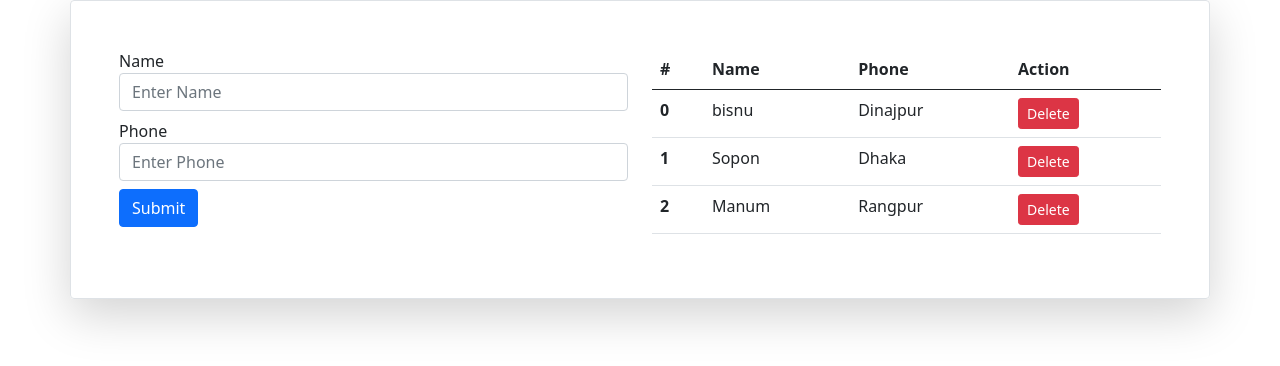
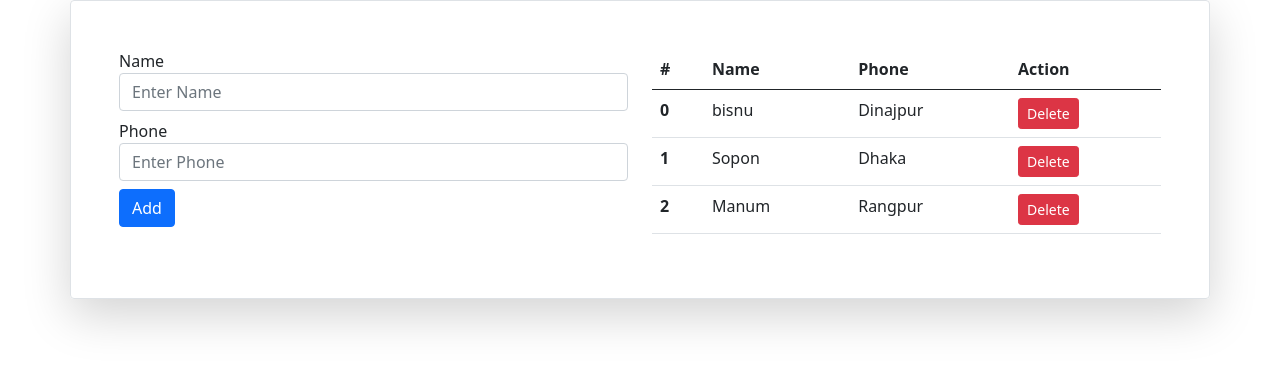
Before and after one commit to bisnukundu/Todo_Application_React_JS, a React (Create React App) app: page / in a window 1280 px wide. Shown: the top 366 px of the page. Built offline with nearby package versions, Linux system fonts and the light colour scheme.

Commit message:
now add button is working

```diff
--- a/public/index.html
+++ b/public/index.html
@@ -24,7 +24,7 @@
       work correctly both with client-side routing and a non-root public URL.
       Learn how to configure a non-root public URL by running `npm run build`.
     -->
-    <title>React App</title>
+    <title>TODO App</title>
   </head>
   <body>
     <noscript>You need to enable JavaScript to run this app.</noscript>
--- a/src/App.js
+++ b/src/App.js
@@ -4,24 +4,46 @@ import Form from './components/form';
 import Table from './components/table';
 
 class App extends React.Component {
+
   state = {
-    nam:"",
-    address:"Dhaka",
-    contacts:[
+    nam: "",
+    address: "",
+    contacts: [
       { name: "bisnu", address: "Dinajpur" },
       { name: "Sopon", address: "Dhaka" },
       { name: "Manum", address: "Rangpur" }
     ]
   }
-  nameC(e){
 
+
+  nameC = e => {
+    let na = e.target.value;
+    this.setState({ nam: na });
   }
+
+  addC = e => {
+    let add = e.target.value;
+    this.setState({ address: add });
+  }
+
+  save = e => {
+    // e.preventdefault()
+    e.preventDefault();
+    let obj = { name: this.state.nam, address: this.state.address };
+    let newData = [...this.state.contacts, obj];
+    this.setState({
+      contacts: newData,
+      nam: '',
+      address: ''
+    })
+  }
+
   render() {
     return (
       <div className="container border mx-auto shadow-lg p-5 rounded">
         <div className="row">
           <div className="col-6">
-            <Form nam={this.state.nam} address={this.state.address} change={this.nameC} />
+            <Form sv={this.save} addC={this.addC} nam={this.state.nam} address={this.state.address} change={this.nameC} />
           </div>
           <div className="col-6">
             <Table data={this.state.contacts} />
--- a/src/components/form.jsx
+++ b/src/components/form.jsx
@@ -3,19 +3,19 @@ class Form extends React.Component {
     render() {
         return (
             <div>
-                <form>
+                <form onSubmit={this.props.sv}>
                     <div className="form-group mb-2">
 
                         <label htmlFor="name">Name</label>
-                        <input onChange={this.props.change} type="email" className="form-control" id="name"  placeholder="Enter Name" />
+                        <input value={this.props.nam} onChange={this.props.change} type="text" className="form-control" id="name"  placeholder="Enter Name" />
                     </div>
 
                     <div className="form-group mb-2">
                         <label htmlFor="phone">Phone</label>
-                        <input type="password" className="form-control" id="phone" placeholder="Enter Phone" />
+                        <input value={this.props.address} onChange={this.props.addC} type="text" className="form-control" id="phone" placeholder="Enter Phone" />
                     </div>
 
-                    <button type="submit" className="btn btn-primary">Submit</button>
+                    <button  type="submit" className="btn btn-primary">Add</button>
                 </form>
             </div>
         )
```
